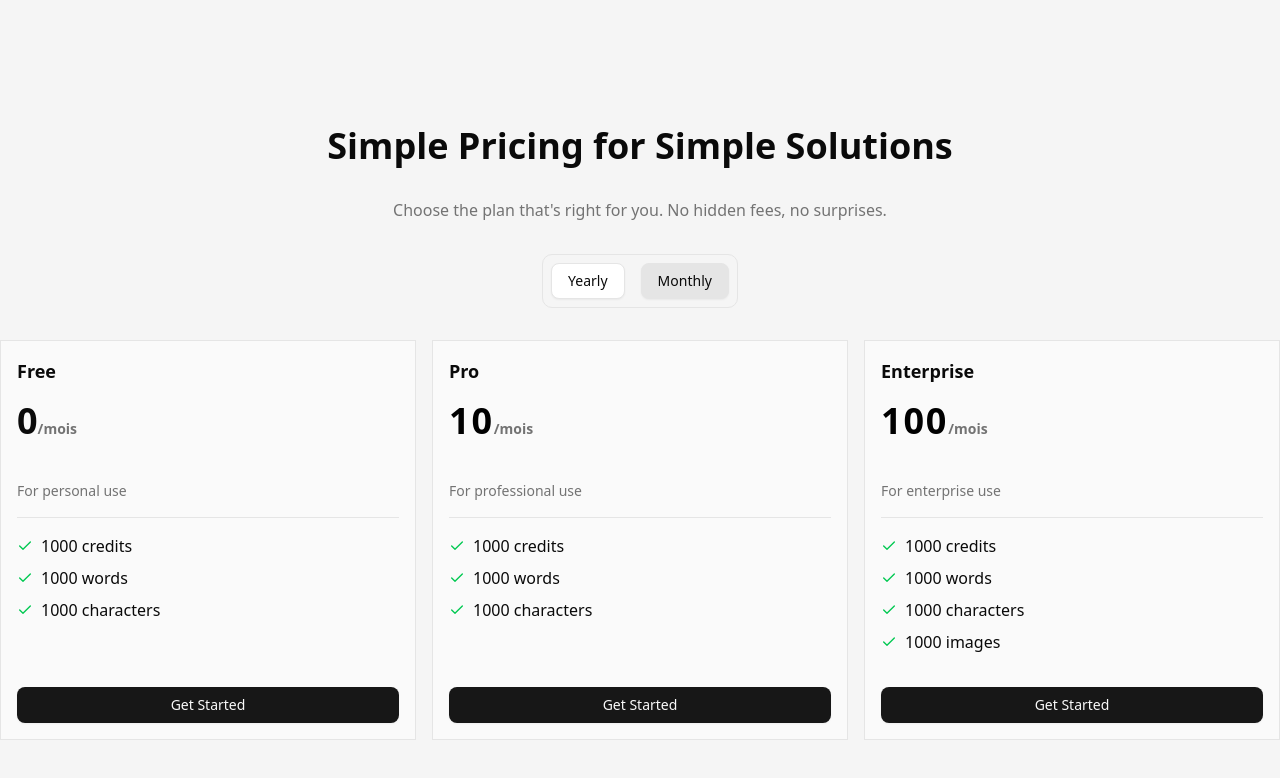
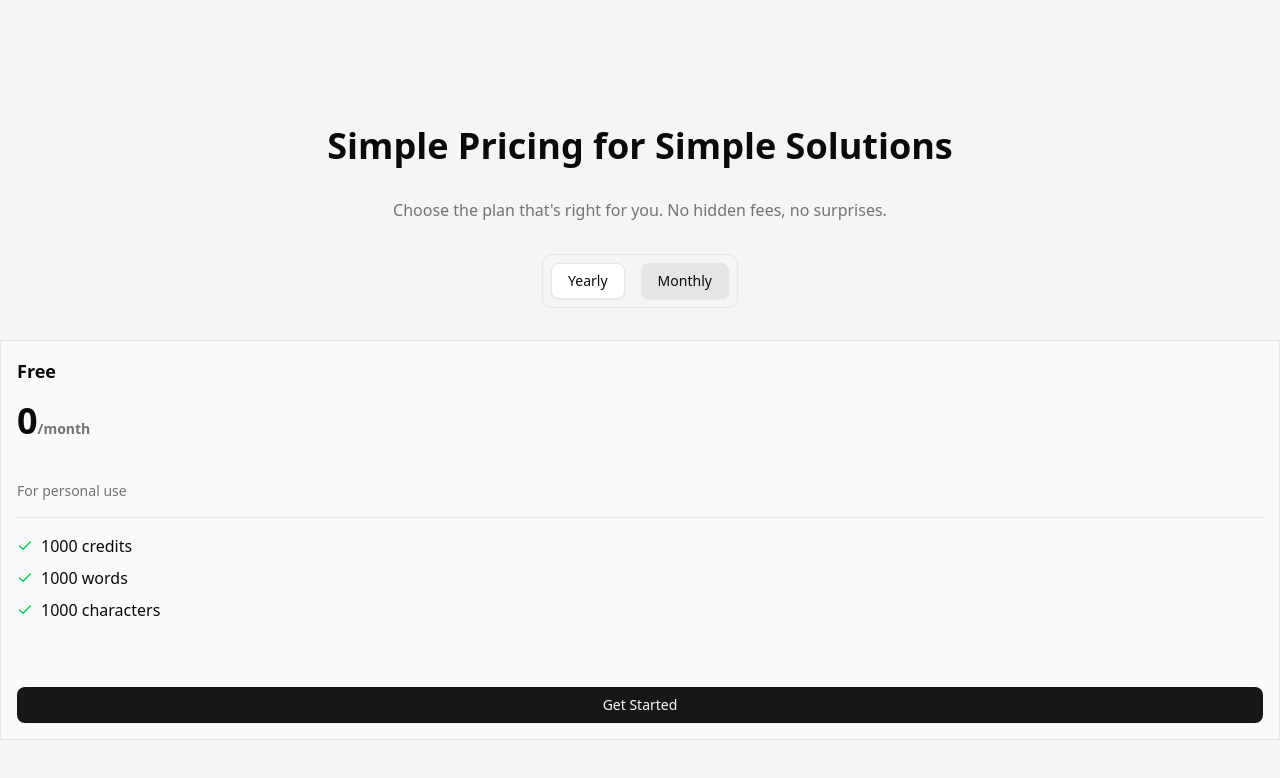
Before and after one commit to miicolas/speetch, a Next.js app: page / in a window 1280 px wide. Shown: the part 1998-2776 px from the top of the page. Built offline with nearby package versions, Linux system fonts and the light colour scheme.

Commit message:
fix: pricing

```diff
--- a/components/blocks/pricing.tsx
+++ b/components/blocks/pricing.tsx
@@ -15,7 +15,7 @@ export default function Pricing() {
       features: ["1000 credits", "1000 words", "1000 characters"],
       typePricing: "month",
     },
-    {
+    /* {
       title: "Pro",
       price: "10",
       description: "For professional use",
@@ -33,7 +33,7 @@ export default function Pricing() {
         "1000 images",
       ],
       typePricing: "month",
-    },
+    }, */
   ];
 
   const [selectedPricing, setSelectedPricing] = useState("monthly");
@@ -114,7 +114,7 @@ const PricingCard = ({
                 )}
               </span>
               <span className="text-sm text-neutral-500">
-                /{selectedPricing === "yearly" ? "an" : "mois"}
+                /{selectedPricing === "yearly" ? "year" : "month"}
               </span>
             </motion.p>
           </AnimatePresence>
```
